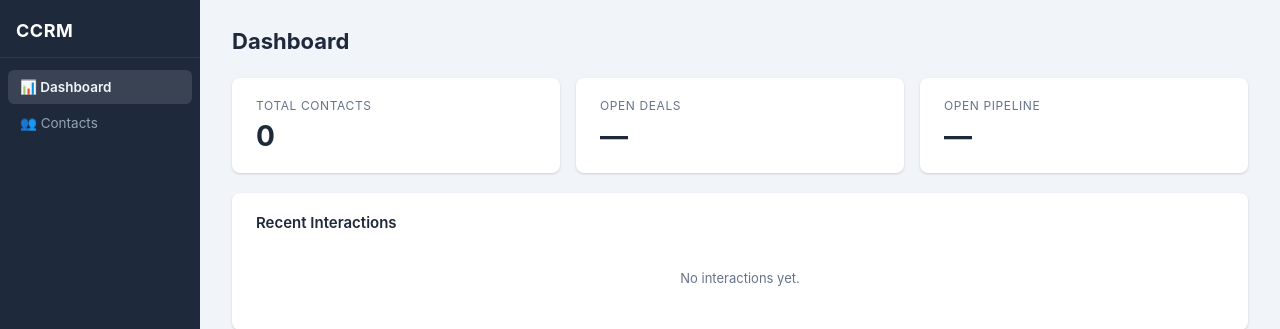
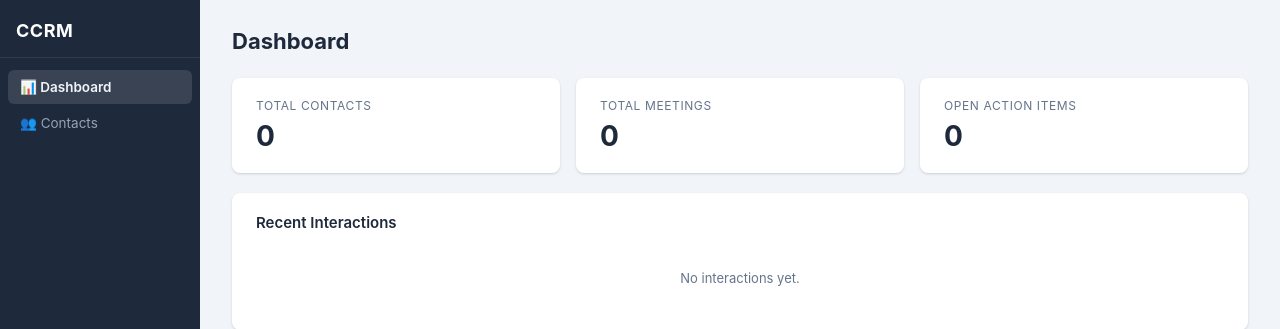
Before and after one commit to dougweaver75/tam-debrief, a Flask app: page /dashboard in a window 1280 px wide. Shown: the top 329 px of the page. Run offline with Flask 3, Linux system fonts and the light colour scheme; data that the repository does not hold is empty.

Commit message:
fix: update dashboard template and renderDashboard for new stats

```diff
--- a/static/app.js
+++ b/static/app.js
@@ -356,7 +356,9 @@ async function loadDashboard() {
 }
 
 function renderDashboard(data) {
-  document.getElementById('statContacts').textContent = data.total_contacts;
+  document.getElementById('statContacts').textContent    = data.total_contacts;
+  document.getElementById('statMeetings').textContent    = data.total_meetings;
+  document.getElementById('statActionItems').textContent = data.open_action_items;
 
   const el = document.getElementById('recentList');
   if (!data.recent_interactions.length) {
--- a/templates/dashboard.html
+++ b/templates/dashboard.html
@@ -11,12 +11,12 @@
     <div class="stat-value" id="statContacts">—</div>
   </div>
   <div class="stat-card">
-    <div class="stat-label">Open Deals</div>
-    <div class="stat-value" id="statDealsCount">—</div>
+    <div class="stat-label">Total Meetings</div>
+    <div class="stat-value" id="statMeetings">—</div>
   </div>
   <div class="stat-card">
-    <div class="stat-label">Open Pipeline</div>
-    <div class="stat-value" id="statDealsValue">—</div>
+    <div class="stat-label">Open Action Items</div>
+    <div class="stat-value" id="statActionItems">—</div>
   </div>
 </div>
 
```
